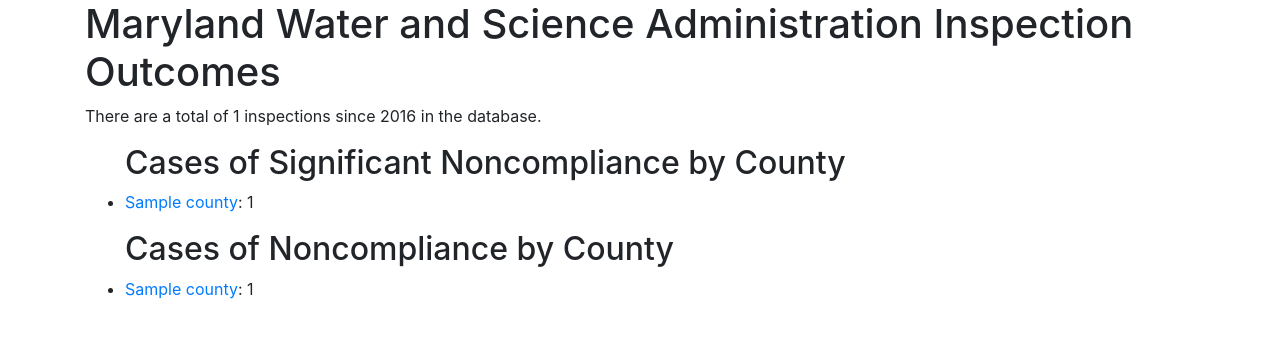
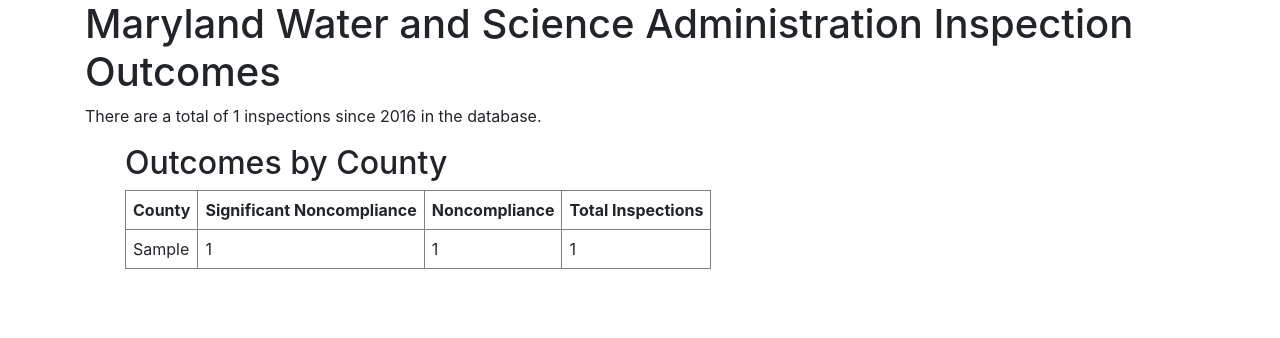
Before and after one commit to stephquinn/final-project-stephquinn, a Flask app: template templates/index.html in a window 1280 px wide. Shown: the top 338 px of the page. Run offline with Flask 3, Linux system fonts and the light colour scheme; the template is opened without the code that fills it: most values are stand-ins (such as "Sample title", 1, 10 or a date in 2020); some libraries are stand-ins or nearby versions.

Commit message:
code for new index pg table

```diff
--- a/app.py
+++ b/app.py
@@ -53,28 +53,30 @@ class Action(Model):
         primary_key = CompositeKey('site_no', 'enforcement_action_issued', 'media')
 
 #define variables to be displayed on index page
-#maybe eventually add "significant noncompliance" and other noncompliance categories
 @app.route('/', methods=['GET', 'POST'])
 def index():
-    inspection_count = Inspection.select().count()
     significant_noncompliance = (Inspection
-         .select(Inspection.county, fn.COUNT(Inspection.site_status).alias('count'))
+         .select(Inspection.county, fn.COUNT(Inspection.site_status).alias('sig_count'))
          .where(Inspection.site_status == 'Significant Noncompliance')
          .group_by(Inspection.county)
          .order_by(fn.COUNT(Inspection.site_status).desc()))
     noncompliance = (Inspection
-         .select(Inspection.county, fn.COUNT(Inspection.site_status).alias('count'))
+         .select(Inspection.county, fn.COUNT(Inspection.site_status).alias('non_count'))
          .where(Inspection.site_status == 'Noncompliance')
          .group_by(Inspection.county)
          .order_by(fn.COUNT(Inspection.site_status).desc()))
-    #total_county_inspections = (Inspection
-         #.select(Inspection.county, fn.COUNT(Inspection.site_status).alias('count'))
-         #.where(Inspection.site_status == 'Significant Noncompliance')
-         #.group_by(Inspection.county)
-         #.order_by(fn.COUNT(Inspection.site_status).desc()))
-    all_counties = (Inspection.select(Inspection.county).distinct())
+    total_county_inspections = (Inspection
+        .select(Inspection.county, fn.COUNT().alias('total_count'))
+        .group_by(Inspection.county)
+        .order_by(fn.COUNT().desc()))
+    union_query = (significant_noncompliance
+               .select(significant_noncompliance.county.alias('county_display'), significant_noncompliance.sig_count.alias('sig_count'))
+               .union(noncompliance.select(noncompliance.county, noncompliance.non_count.alias('non_count')))
+               .union(total_county_inspections.select(total_county_inspections.county, total_county_inspections.total_count.alias('total_count')))
+               .order_by(significant_noncompliance.sig_count.desc()))
+    inspection_count = Inspection.select().count()
     template = "index.html"
-    return render_template(template, inspection_count=inspection_count, noncompliance=noncompliance, significant_noncompliance=significant_noncompliance, all_counties=all_counties)
+    return render_template(template, inspection_count=inspection_count, noncompliance=noncompliance, significant_noncompliance=significant_noncompliance, total_county_inspections=total_county_inspections, union_query=union_query)
 
 @app.route('/county/<slug>')
 def detail(slug):
--- a/templates/index.html
+++ b/templates/index.html
@@ -12,16 +12,26 @@
         <p>There are a total of {{ inspection_count }} inspections since 2016 in the database.</p>
 
         <ul>
-            <h2>Cases of Significant Noncompliance by County</h2>
-            {% for each in significant_noncompliance %}
-            <li><a href="/county/{{ each.county }}">{{ each.county }}</a>: {{ each.count }}</li>
-            {% endfor %}
-        </ul>
-        <ul>
-            <h2>Cases of Noncompliance by County</h2>
-            {% for each in noncompliance %}
-            <li><a href="/county/{{ each.county }}">{{ each.county }}</a>: {{ each.count }}</li>
-            {% endfor %}
+            <h2>Outcomes by County</h2>
+            <table border=1 cellpadding=7>
+                <tr>
+                    <th>County</th>
+                    <th>Significant Noncompliance</th>
+                    <th>Noncompliance</th>
+                    <th>Total Inspections</th>
+                </tr>
+                {% for each in union_query %}
+                <tr>
+                    <td>{{ county_display }}</td>
+                    <td>{{ sig_count }}</td>
+                    <td>{{ non_count }}</td>
+                    <td>{{ total_count }}</td>
+                </tr>
+                {% endfor %}
+            </table>
+            <!--{% for county in union_query %}
+            <li><a href="/county/{{ each.county_display }}">{{ each.county_display }}</a>: {{ each.count }}</li>
+            {% endfor %}-->
         </ul>
     </div>
 </body>
```
